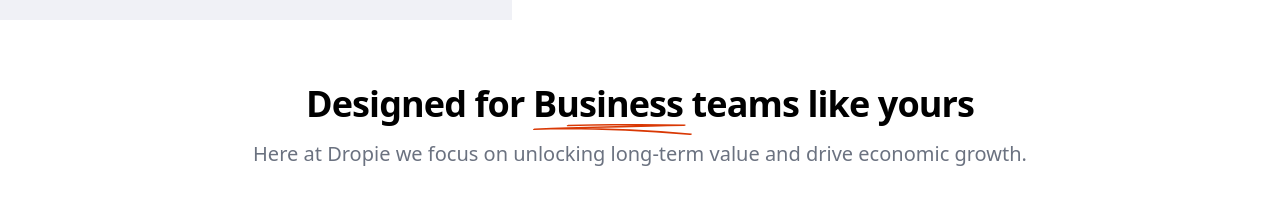
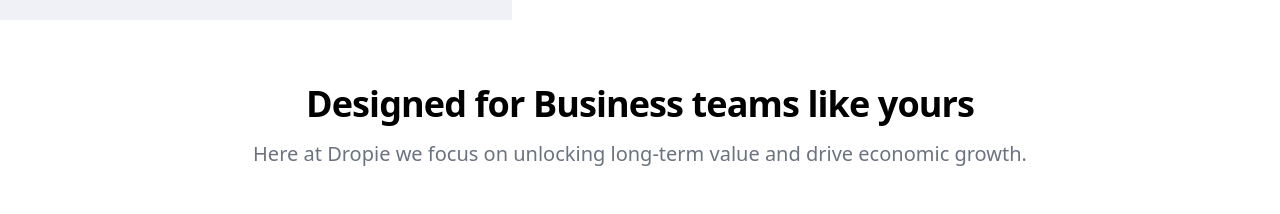
Before and after one commit to WekiWorklab/dropie-landing-page, a React (Create React App) app: page / in a window 1280 px wide. Shown: the part 780-994 px from the top of the page. Built offline with nearby package versions, Linux system fonts and the light colour scheme.

Commit message:
Updates to email

```diff
--- a/src/App.tsx
+++ b/src/App.tsx
@@ -45,7 +45,6 @@
     e.preventDefault();
     let email = (e.target as HTMLFormElement).email.value;
     setUserEmail(email);
-    // setUserEmail(email);
     setOpen(true);
   };
   const handleChange = () => {
@@ -136,7 +135,7 @@
               Designed for{" "}
               <span className='relative inline-block'>
                 Business
-                <svg className='absolute' width='160' height='11' viewBox='0 0 160 11' fill='none' xmlns='http://www.w3.org/2000/svg'>
+                <svg className='hidden absolute' width='160' height='11' viewBox='0 0 160 11' fill='none' xmlns='http://www.w3.org/2000/svg'>
                   <path
                     d='M34.6102 2.23473C49.7135 1.91256 64.8251 1.70545 79.9366 1.6134C95.0481 1.52135 110.02 1.55203 125.057 1.69777C133.6 1.78215 142.15 1.89722 150.693 2.05063L151.852 0.47811C132.35 0.792615 112.856 1.18383 93.3627 1.65175C73.869 2.11967 54.3752 2.6643 34.8815 3.29331C23.9384 3.64617 13.0035 4.01437 2.06039 4.41326C1.41909 4.43627 0.457152 4.58969 0.0953964 5.17267C-0.241694 5.7173 0.383157 6.00112 0.901126 5.98578C21.217 5.50252 41.5493 5.45649 61.8735 5.85538C82.1976 6.25426 102.505 7.10572 122.788 8.39443C134.184 9.11549 145.571 9.98229 156.941 10.9872C157.558 11.0409 158.577 10.757 158.906 10.2278C159.268 9.65245 158.594 9.45301 158.101 9.41465C137.867 7.62734 117.584 6.27727 97.2844 5.37211C76.985 4.46695 56.6527 4.01437 36.3286 4.0067C24.9086 4.0067 13.4886 4.13711 2.06861 4.41326L0.909347 5.98578C20.3948 5.27239 39.8886 4.64338 59.3823 4.08341C78.876 3.53111 98.3697 3.04784 117.863 2.64896C128.807 2.42651 139.758 2.21939 150.701 2.04296C151.342 2.03529 152.312 1.85886 152.666 1.28355C153.02 0.708235 152.37 0.47811 151.86 0.470439C136.741 0.20963 121.637 0.048542 106.526 0.0101877C91.4141 -0.0281665 76.4424 0.0408711 61.4048 0.232642C52.8624 0.340034 44.3118 0.485781 35.7695 0.669881C35.1282 0.685223 34.158 0.853981 33.8045 1.4293C33.4674 1.97393 34.0922 2.25775 34.6102 2.24241V2.23473Z'
                     fill='#D93804'
```
